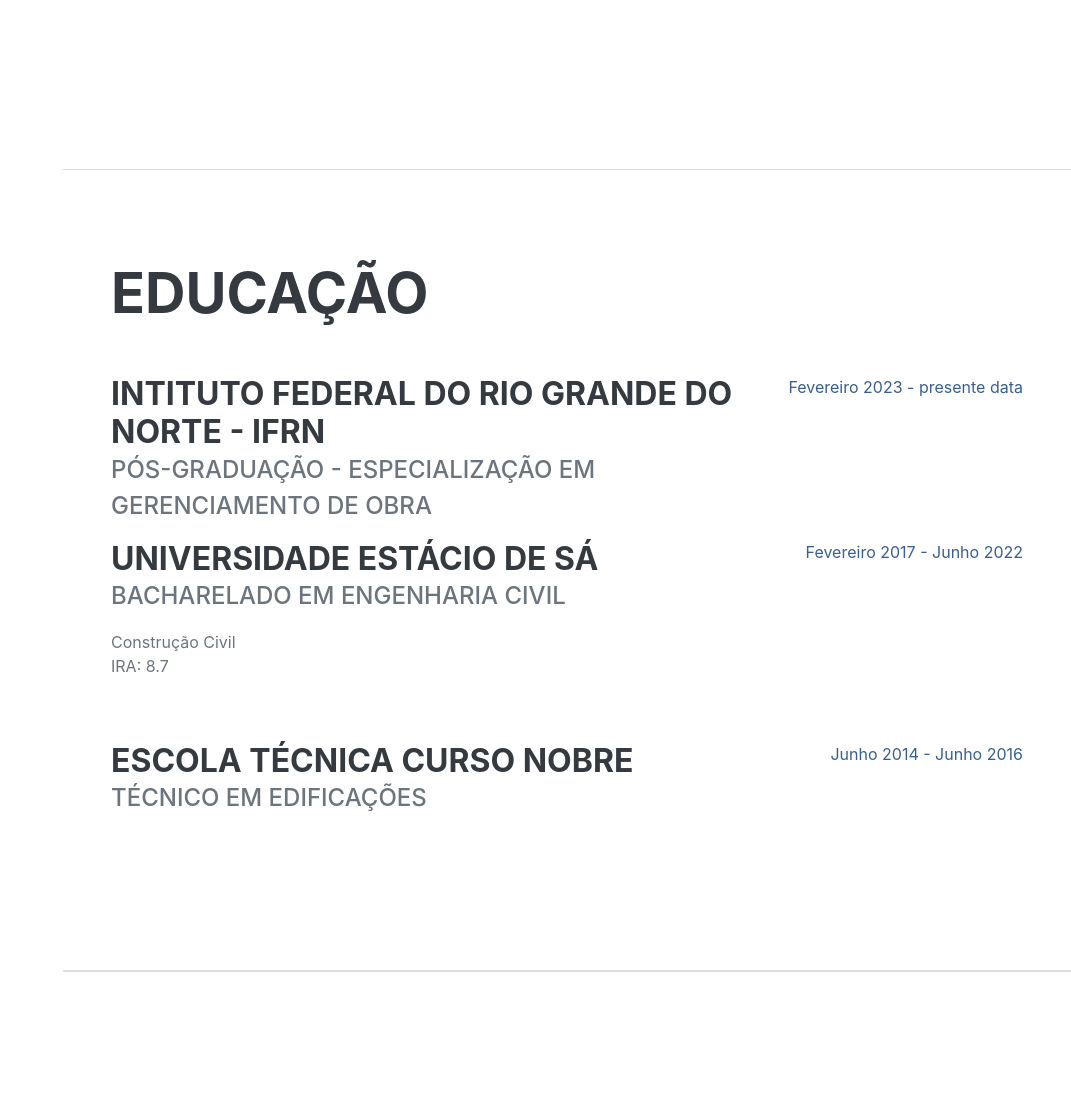
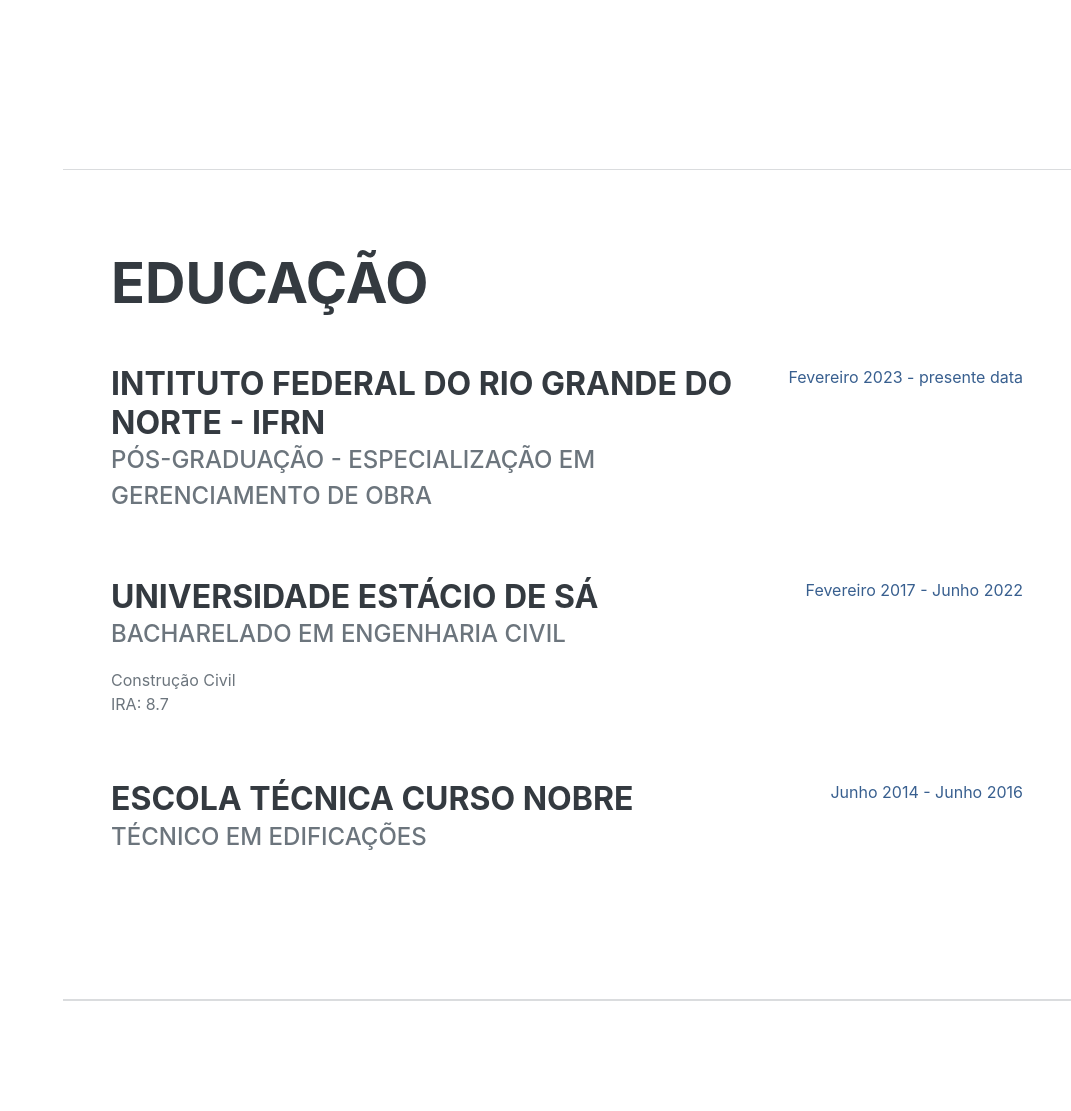
Before and after one commit to kzoriz/barion, a Django app: page / in a window 1280 px wide. Shown: the part 1432-2543 px from the top of the page, without its empty margins (209-1280 px from the left). Run offline with Django 4.2, Linux system fonts and the light colour scheme; some libraries are stand-ins or nearby versions; some web fonts are replaced.

Commit message:
espaçamento mb-5

```diff
--- a/templates/index.html
+++ b/templates/index.html
@@ -108,7 +108,7 @@
             <section class="resume-section" id="education">
                 <div class="resume-section-content">
                     <h2 class="mb-5">Educação</h2>
-                    <div class="d-flex flex-column flex-md-row justify-content-between">
+                    <div class="d-flex flex-column flex-md-row justify-content-between mb-5">
                         <div class="flex-grow-1">
                             <h3 class="mb-0">Intituto Federal do Rio Grande do Norte - IFRN</h3>
                             <div class="subheading mb-3">Pós-graduação - Especialização em gerenciamento de obra</div>
```
